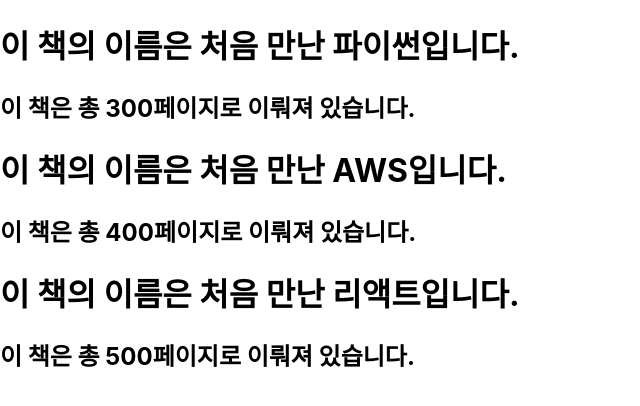
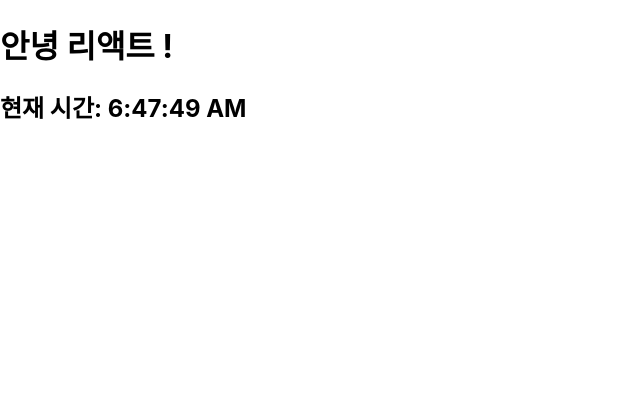
Before and after one commit to seungwontech/react_soaple_study_project, a React (Create React App) app: page / in a window 1280 px wide. Shown: the top 406 px of the page, without its empty margins (0-640 px from the left). Built offline with nearby package versions, Linux system fonts and the light colour scheme.

Commit message:
04강 엘리먼트 렌더링

```diff
--- /dev/null
+++ b/src/chapter_04/Clock.jsx
@@ -0,0 +1,12 @@
+import React from "react";
+
+function Clock(props) {
+    return (
+        <div>
+            <h1>안녕 리액트 !</h1>
+            <h2>현재 시간: {new Date().toLocaleTimeString()}</h2>
+        </div>
+    );
+}
+
+export default Clock;
--- a/src/index.js
+++ b/src/index.js
@@ -1,17 +1,21 @@
 import React from 'react';
-import ReactDOM from 'react-dom/client';
+import { createRoot }  from 'react-dom/client';
 import './index.css';
 import App from './App';
 import reportWebVitals from './reportWebVitals';
 import Library from "./chapter_03/Library";
+import Clock from "./chapter_04/Clock";
 
-const root = ReactDOM.createRoot(document.getElementById('root'));
-root.render(
-    <React.StrictMode>
-        <Library></Library>
-    </React.StrictMode>
-);
+const root = createRoot(document.getElementById('root'));
 
+setInterval(() => {
+    root.render(
+        <React.StrictMode>
+            <Clock/>
+        </React.StrictMode>,
+        document.getElementById('root')
+    );
+}, 1000);
 // If you want to start measuring performance in your app, pass a function
 // to log results (for example: reportWebVitals(console.log))
 // or send to an analytics endpoint. Learn more: https://bit.ly/CRA-vitals
```
